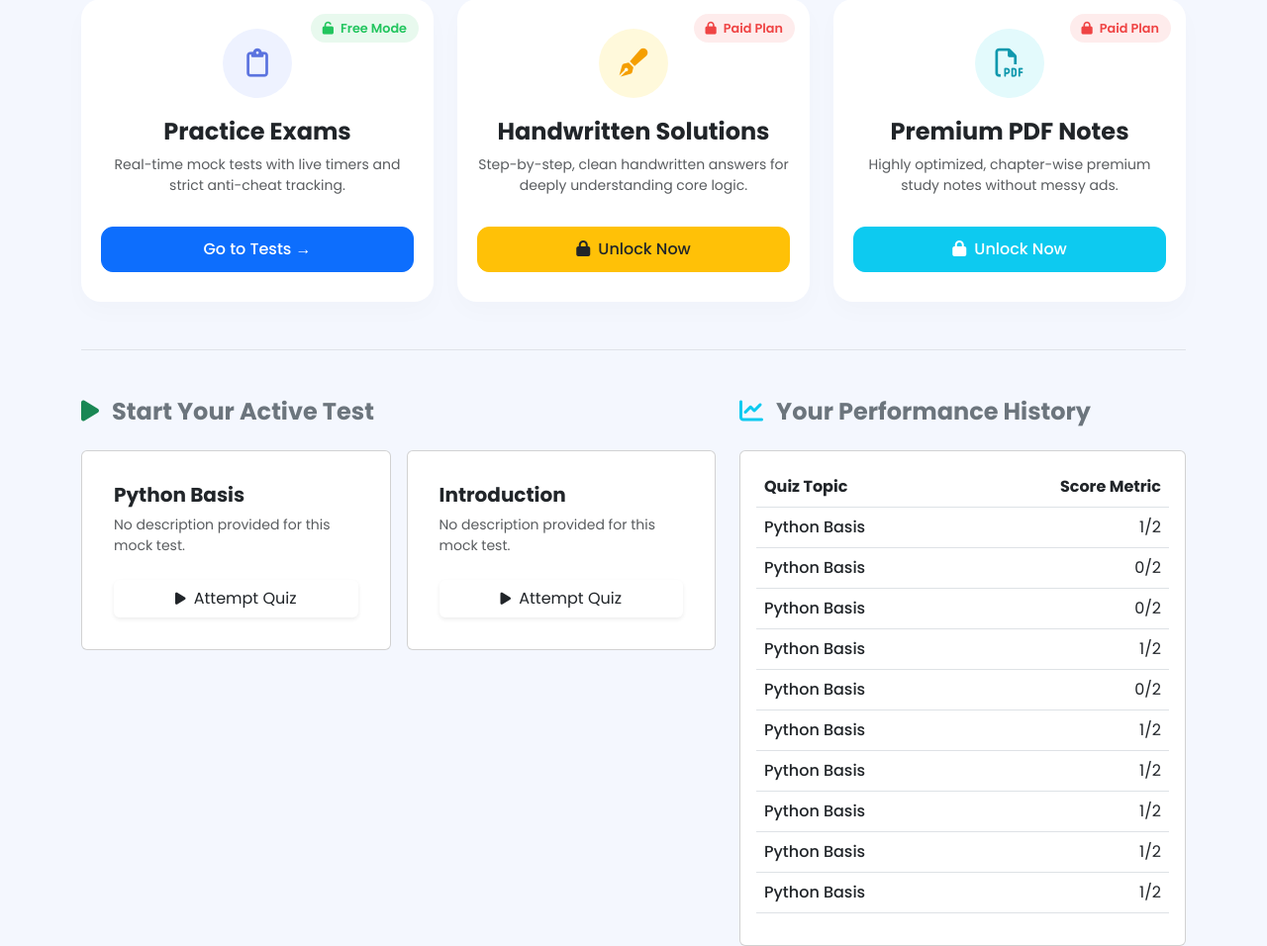
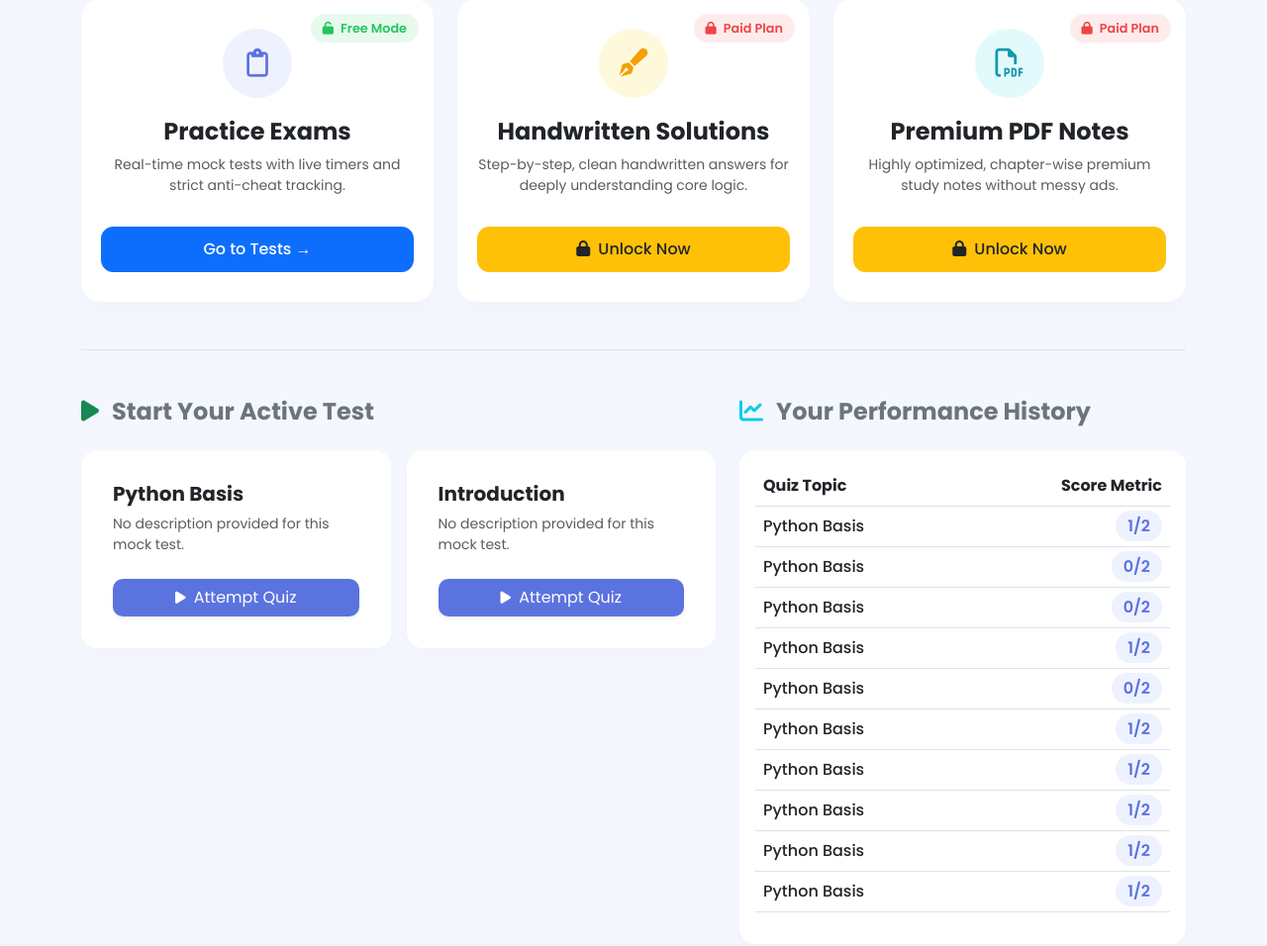
Before and after one commit to tapanshu05/quiz-application, a Django app: template quiz_app/templates/quiz_app/dashboard.html in a window 1280 px wide. Shown: the part 368-1324 px from the top of the page at 99% size. Run offline with Django 5.2, Linux system fonts and the light colour scheme; the template is opened without the code that fills it: values that come from a table or form of the project are taken from there, others are empty; data comes from the database, SQL or seed files in the repository.

Commit message:
Fix premium logic variable check in dashboard layout

```diff
--- a/quiz_app/templates/quiz_app/dashboard.html
+++ b/quiz_app/templates/quiz_app/dashboard.html
@@ -103,6 +103,30 @@
             border-radius: 30px;
             font-size: 0.9rem;
         }
+
+        /* Quiz & History Cards Fallback Styles */
+        .quiz-card, .history-card {
+            background: white;
+            border: none;
+            border-radius: 16px;
+            box-shadow: 0 5px 15px rgba(0,0,0,0.02);
+        }
+        .btn-attempt {
+            background: #5b73df;
+            color: white;
+            border-radius: 10px;
+        }
+        .btn-attempt:hover {
+            background: #4a62cd;
+            color: white;
+        }
+        .score-badge {
+            background: #eef2ff;
+            color: #5b73df;
+            padding: 4px 12px;
+            border-radius: 20px;
+            font-weight: 600;
+        }
     </style>
 </head>
 <body>
@@ -128,8 +152,8 @@
                     <p class="text-muted mb-0">Access premium handwritten solutions, top-tier PDF notes, and live practice tests.</p>
                 </div>
                 <div class="mt-3 mt-md-0">
-                    <!-- 👑 अगर यूजर प्रीमियम है तो Active दिखाएगा, नहीं तो Premium Join करने का बटन -->
-                    {% if is_premium_user %}
+                    <!-- 👑 डेटाबेस से सीधे प्रीमियम स्टेटस चेक हो रहा है -->
+                    {% if user.studentprofile.is_premium %}
                         <span class="status-badge"><i class="fa-solid fa-crown me-1 text-warning"></i> Premium Access: Active</span>
                     {% else %}
                         <a href="/checkout/" class="btn btn-warning fw-bold rounded-pill px-4 shadow-sm text-dark">
@@ -160,7 +184,7 @@
             <!-- 2. SOLUTIONS BOX -->
             <div class="col-md-4">
                 <div class="card main-hub-card">
-                    {% if is_premium_user %}
+                    {% if user.studentprofile.is_premium %}
                         <span class="unlock-badge"><i class="fa-solid fa-unlock me-1"></i> Unlocked</span>
                     {% else %}
                         <span class="lock-badge"><i class="fa-solid fa-lock me-1"></i> Paid Plan</span>
@@ -171,16 +195,20 @@
                     </div>
                     <h4 class="fw-bold text-dark mb-2">Handwritten Solutions</h4>
                     <p class="text-muted small">Step-by-step, clean handwritten answers for deeply understanding core logic.</p>
-                    <a href="/checkout/" class="btn btn-warning text-dark btn-hub">
-                        {% if is_premium_user %}View Solutions →{% else %}<i class="fa-solid fa-lock me-1"></i> Unlock Now{% endif %}
-                    </a>
+
+                    {% if user.studentprofile.is_premium %}
+                        <!-- 💡 अनलॉक होने के बाद यहाँ अपना असली सॉल्यूशन्स वाला यूआरएल पाथ (जैसे /solutions/) डाल सकते हो -->
+                        <a href="/solutions/" class="btn btn-success text-white btn-hub">View Solutions →</a>
+                    {% else %}
+                        <a href="/checkout/" class="btn btn-warning text-dark btn-hub"><i class="fa-solid fa-lock me-1"></i> Unlock Now</a>
+                    {% endif %}
                 </div>
             </div>
 
             <!-- 3. NOTES BOX -->
             <div class="col-md-4">
                 <div class="card main-hub-card">
-                    {% if is_premium_user %}
+                    {% if user.studentprofile.is_premium %}
                         <span class="unlock-badge"><i class="fa-solid fa-unlock me-1"></i> Unlocked</span>
                     {% else %}
                         <span class="lock-badge"><i class="fa-solid fa-lock me-1"></i> Paid Plan</span>
@@ -191,9 +219,13 @@
                     </div>
                     <h4 class="fw-bold text-dark mb-2">Premium PDF Notes</h4>
                     <p class="text-muted small">Highly optimized, chapter-wise premium study notes without messy ads.</p>
-                    <a href="/checkout/" class="btn btn-info text-white btn-hub">
-                        {% if is_premium_user %}Download Notes →{% else %}<i class="fa-solid fa-lock me-1"></i> Unlock Now{% endif %}
-                    </a>
+
+                    {% if user.studentprofile.is_premium %}
+                        <!-- 💡 अनलॉक होने के बाद यहाँ अपना असली नोट्स वाला यूआरएल पाथ (जैसे /notes/) डाल सकते हो -->
+                        <a href="/notes/" class="btn btn-info text-white btn-hub">Download Notes →</a>
+                    {% else %}
+                        <a href="/checkout/" class="btn btn-warning text-dark btn-hub"><i class="fa-solid fa-lock me-1"></i> Unlock Now</a>
+                    {% endif %}
                 </div>
             </div>
 
```
